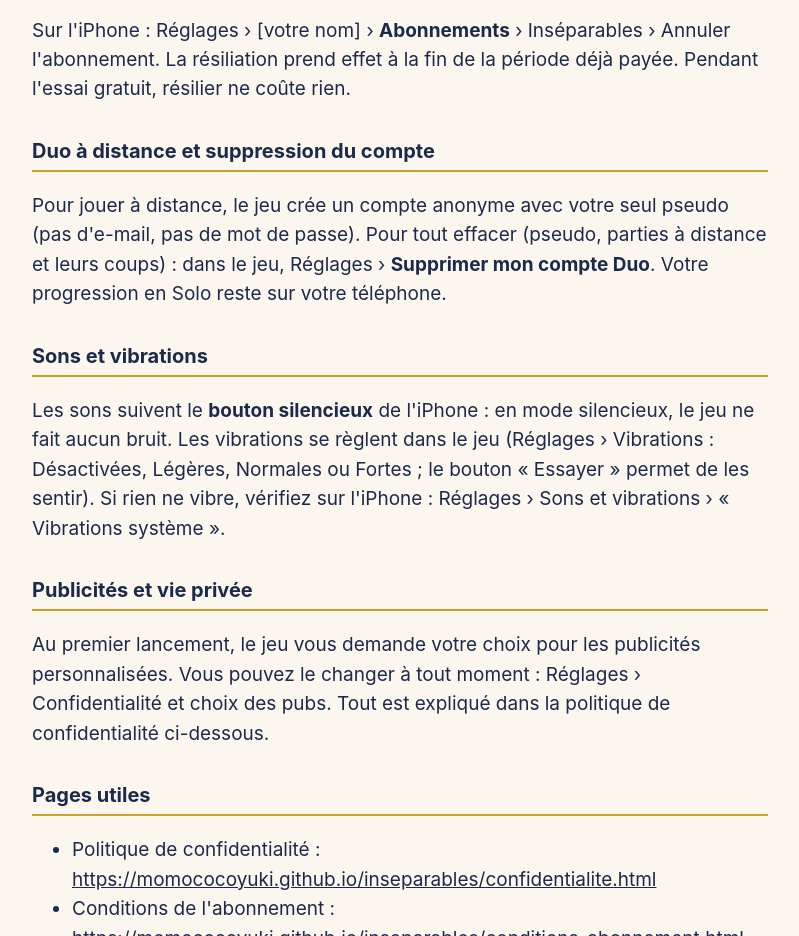
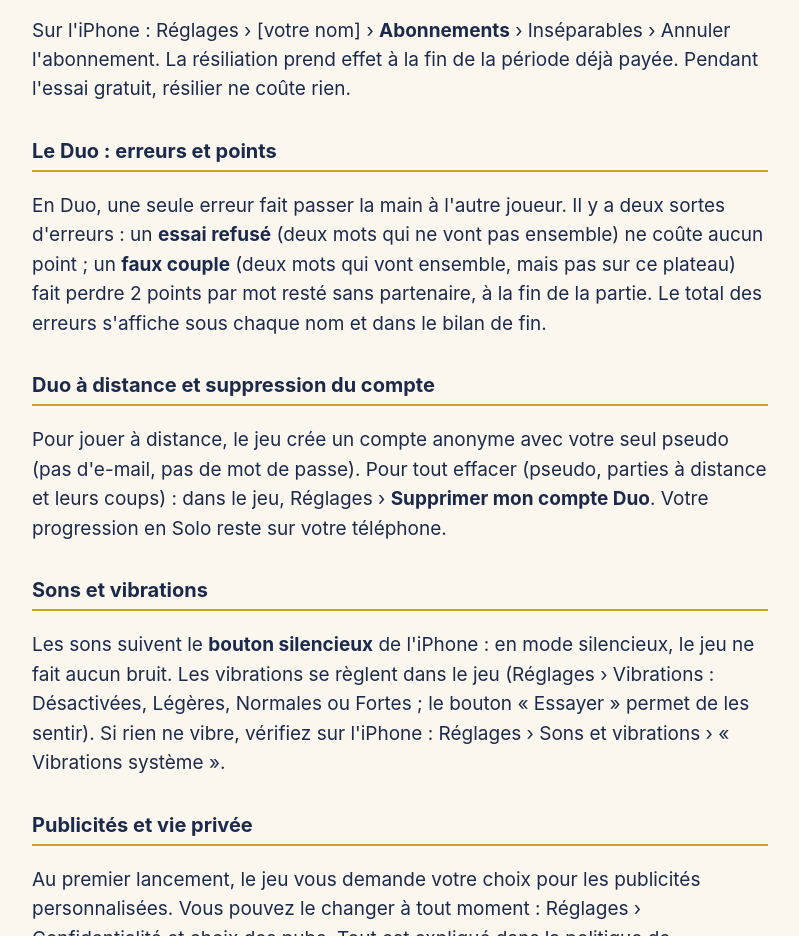
Before and after one commit to momococoyuki/momococoyuki.github.io, a plain HTML site: page inseparables/aide.html in a window 1280 px wide. Shown: the part 1942-2878 px from the top of the page, without its empty margins (240-1039 px from the left). Drawn offline with Linux system fonts and the light colour scheme.

Commit message:
Aide : erreurs et points du Duo

```diff
--- a/inseparables/aide.html
+++ b/inseparables/aide.html
@@ -27,6 +27,8 @@ a{color:#1B2A4A} nav{margin-top:3rem;border-top:2px solid #CDBF9C;padding-top:1r
 <p>Nouveau téléphone, ou jeu réinstallé ? Dans le jeu : Réglages › <strong>Restaurer mes achats</strong>, avec le même identifiant Apple que pour l'achat. Cela rétablit l'abonnement, Inséparables+ à vie et Sans pub à vie. Les indices achetés, les 30 indices offerts et les sauvetages de série ne se restaurent pas.</p>
 <h2>Résilier l'abonnement</h2>
 <p>Sur l'iPhone : Réglages › [votre nom] › <strong>Abonnements</strong> › Inséparables › Annuler l'abonnement. La résiliation prend effet à la fin de la période déjà payée. Pendant l'essai gratuit, résilier ne coûte rien.</p>
+<h2>Le Duo : erreurs et points</h2>
+<p>En Duo, une seule erreur fait passer la main à l'autre joueur. Il y a deux sortes d'erreurs : un <strong>essai refusé</strong> (deux mots qui ne vont pas ensemble) ne coûte aucun point ; un <strong>faux couple</strong> (deux mots qui vont ensemble, mais pas sur ce plateau) fait perdre 2 points par mot resté sans partenaire, à la fin de la partie. Le total des erreurs s'affiche sous chaque nom et dans le bilan de fin.</p>
 <h2>Duo à distance et suppression du compte</h2>
 <p>Pour jouer à distance, le jeu crée un compte anonyme avec votre seul pseudo (pas d'e-mail, pas de mot de passe). Pour tout effacer (pseudo, parties à distance et leurs coups) : dans le jeu, Réglages › <strong>Supprimer mon compte Duo</strong>. Votre progression en Solo reste sur votre téléphone.</p>
 <h2>Sons et vibrations</h2>
```
